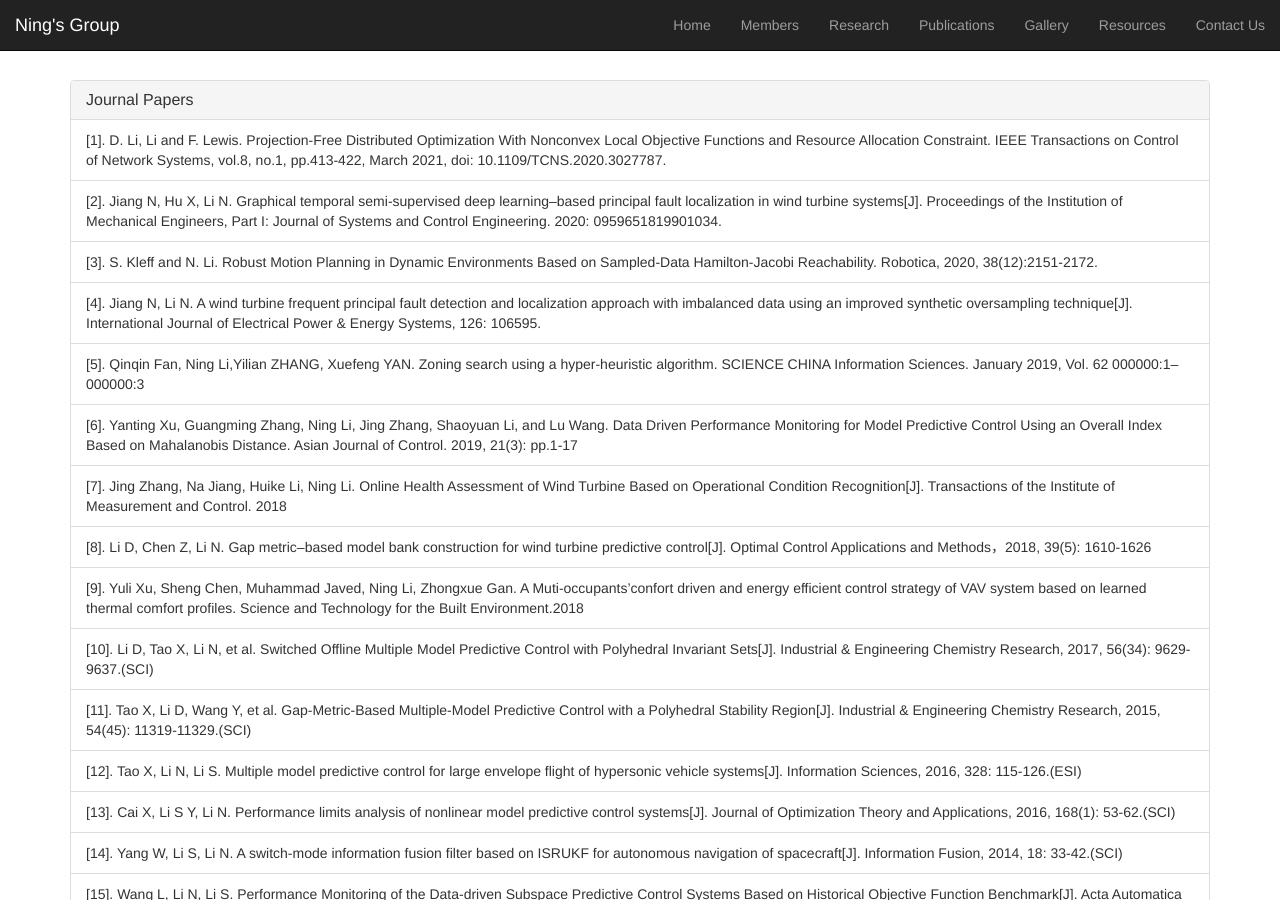
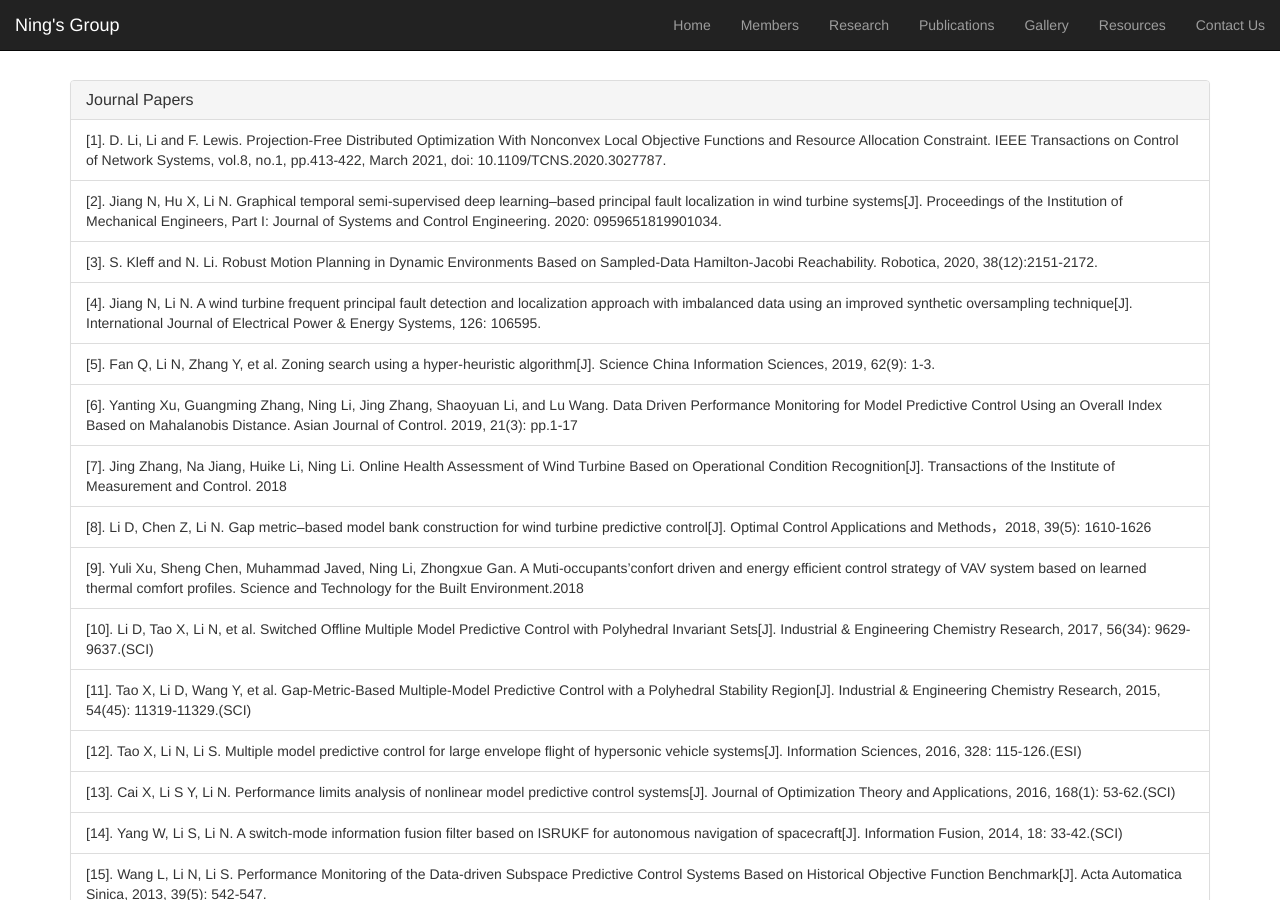
Before and after one commit to academic532/academic532.github.io, a Jekyll site: the page built from publications/index.html, in a window 1280 px wide and 900 px high. Built offline with Jekyll 4.4.1, drawn with Linux system fonts in a browser that asks for light colours; nearby versions of some CDN libraries.

Commit message:
update journal

```diff
--- a/_data/publications.json
+++ b/_data/publications.json
@@ -8,7 +8,7 @@
          "Jiang N, Hu X, Li N. Graphical temporal semi-supervised deep learning–based principal fault localization in wind turbine systems[J]. Proceedings of the Institution of Mechanical Engineers, Part I: Journal of Systems and Control Engineering. 2020: 0959651819901034.",
          "S. Kleff and N. Li. Robust Motion Planning in Dynamic Environments Based on Sampled-Data Hamilton-Jacobi Reachability. Robotica, 2020, 38(12):2151-2172.",
          "Jiang N, Li N. A wind turbine frequent principal fault detection and localization approach with imbalanced data using an improved synthetic oversampling technique[J]. International Journal of Electrical Power & Energy Systems, 126: 106595.",
-         "Qinqin Fan, Ning Li,Yilian ZHANG, Xuefeng YAN. Zoning search using a hyper-heuristic algorithm. SCIENCE CHINA Information Sciences. January 2019, Vol. 62 000000:1–000000:3",
+         "Fan Q, Li N, Zhang Y, et al. Zoning search using a hyper-heuristic algorithm[J]. Science China Information Sciences, 2019, 62(9): 1-3.",
          "Yanting Xu, Guangming Zhang, Ning Li, Jing Zhang, Shaoyuan Li, and Lu Wang. Data Driven Performance Monitoring for Model Predictive Control Using an Overall Index Based on Mahalanobis Distance. Asian Journal of Control. 2019, 21(3): pp.1-17",
          "Jing Zhang, Na Jiang, Huike Li, Ning Li. Online Health Assessment of Wind Turbine Based on Operational Condition Recognition[J]. Transactions of the Institute of Measurement and Control. 2018",
          "Li D, Chen Z, Li N. Gap metric–based model bank construction for wind turbine predictive control[J]. Optimal Control Applications and Methods，2018, 39(5): 1610-1626",
```
